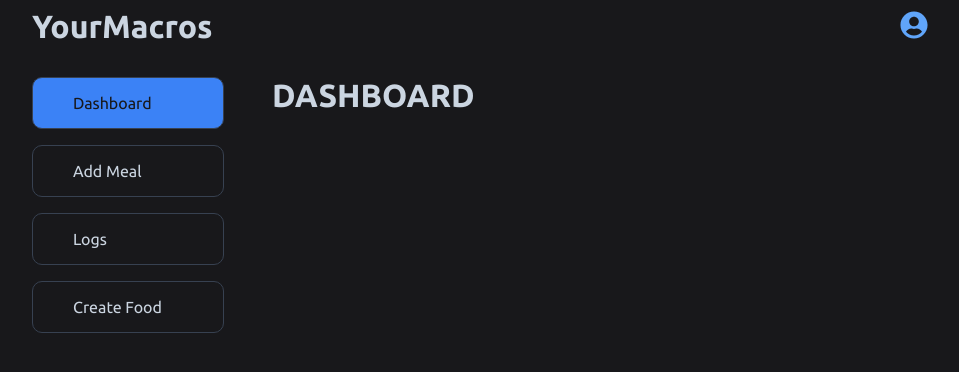
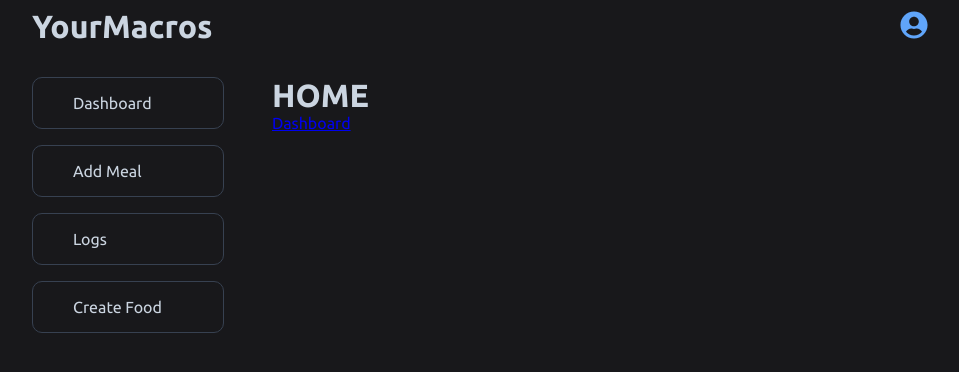
Before and after one commit to jonmico/your-macros, a React (Vite) app in the folder client/: page / in a window 1280 px wide. Before the commit this address led to /dashboard. Shown: the top 372 px of the page, without its empty margins (160-1119 px from the left). Built offline with nearby package versions, Linux system fonts and the light colour scheme; some icons are missing.

Commit message:
Testing to see if this fixed refresh issue.

```diff
--- a/client/src/App.tsx
+++ b/client/src/App.tsx
@@ -6,6 +6,7 @@ import AddMeal from './pages/add-meal/add-meal';
 import Logs from './pages/logs-page/logs';
 import CreateFood from './pages/create-food/create-food';
 import GlobalStyles from './styles/global-styles';
+import Home from './pages/home/home';
 
 function App() {
   return (
@@ -14,7 +15,7 @@ function App() {
       <BrowserRouter>
         <Routes>
           <Route element={<AppLayout />}>
-            <Route index element={<Navigate replace to={'/dashboard'} />} />
+            <Route path={'/'} element={<Home />} />
             <Route path={'/dashboard'} element={<Dashboard />} />
             <Route path={'/add-meal'} element={<AddMeal />} />
             <Route path={'/logs'} element={<Logs />} />
--- a/client/src/pages/home/home.tsx
+++ b/client/src/pages/home/home.tsx
@@ -1,7 +1,10 @@
+import { Link } from 'react-router-dom';
+
 export default function Home() {
   return (
     <div>
       <h1>HOME</h1>
+      <Link to={'/dashboard'}>Dashboard</Link>
     </div>
   );
 }
```
